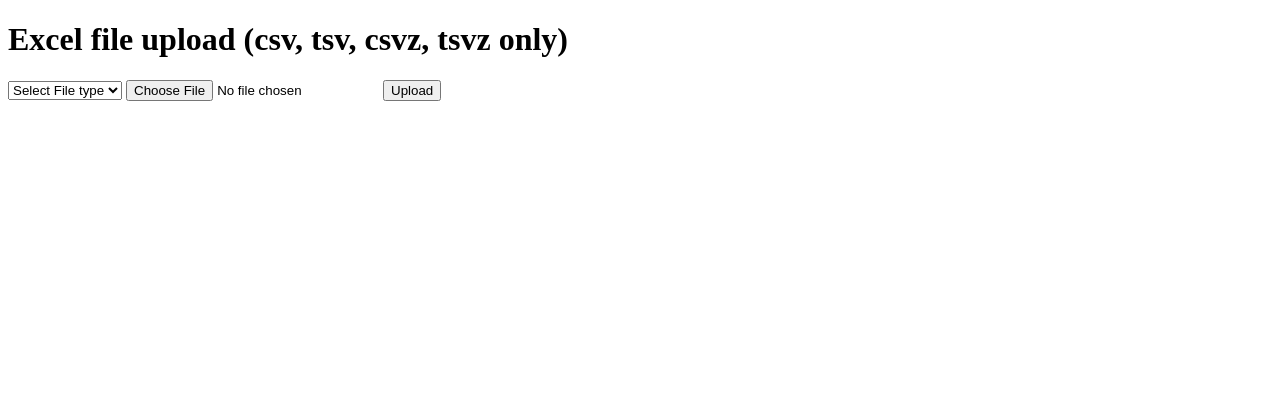
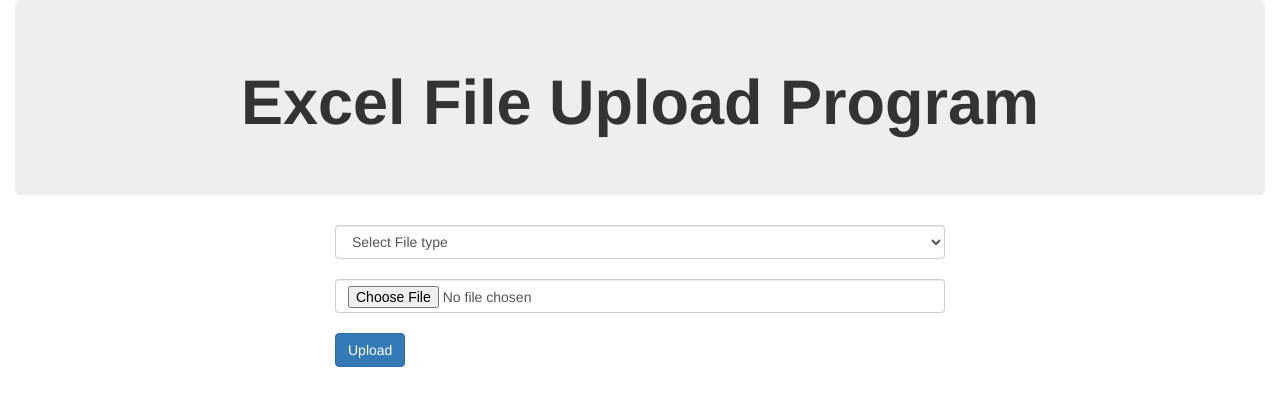
Before and after one commit to shrey-rajvanshi/excel_upload_python, a Flask app: page /upload in a window 1280 px wide. Shown: the top 406 px of the page. Run offline with Flask 2, Linux system fonts and the light colour scheme; data that the repository does not hold is empty; some libraries are stand-ins or nearby versions.

Commit message:
UI changes

```diff
--- a/templates/home.html
+++ b/templates/home.html
@@ -5,7 +5,13 @@
 	<style>
 		.error { color: red;}
 		.success { color:green;}
+		.row-spacing {min-height: 20px;}
 	</style>
+	<meta charset="utf-8">
+  	<meta name="viewport" content="width=device-width, initial-scale=1">
+  	<link rel="stylesheet" href="https://maxcdn.bootstrapcdn.com/bootstrap/3.3.7/css/bootstrap.min.css">
+  	<script src="https://ajax.googleapis.com/ajax/libs/jquery/3.3.1/jquery.min.js"></script>
+  	<script src="https://maxcdn.bootstrapcdn.com/bootstrap/3.3.7/js/bootstrap.min.js"></script>
 	{% with messages = get_flashed_messages(with_categories=true) %}
 		{% if messages %}
 			<ul class=flashes>
@@ -17,7 +23,15 @@
 	{% endwith %}
 </head>
 <body>
-	<h1>Excel file upload (csv, tsv, csvz, tsvz only)</h1>
+	<div class="container-fluid">
+  		<div class="jumbotron">
+    		<h1 align='center'><strong>Excel File Upload Program</strong></h1>
+  		</div>
+	</div>
+	<div class="container-fluid">
+		<div class="row">
+			<div class="col-sm-3"></div>
+			<div class="col-sm-6">
 				<form action="" method=post enctype=multipart/form-data name="form_upload_file">
 					<select class='form-control' id='file_type' name='upload_file'>
 						<option id='select_file' value='0'>Select File type</option>
@@ -25,8 +39,15 @@
     						<option value='{{file_type.title}}'> {{file_type.title}}</option>
     					{% endfor %}
     				</select>
-        <input type="file" name="file">
-    	<input type=submit value=Upload>
+    				<div class="row-spacing"></div>
+        			<input type="file" class="form-control" name="file">
+        			<div class="row-spacing"></div>
+    				<input type=submit  class='btn btn-primary' value=Upload>
     			</form>
+    		</div>
+			<div class="col-sm-3"></div>
+		</div>
+	</div>
+
 </body>
 </html>
```
Lines whose indentation alone changed are shown as unchanged.
